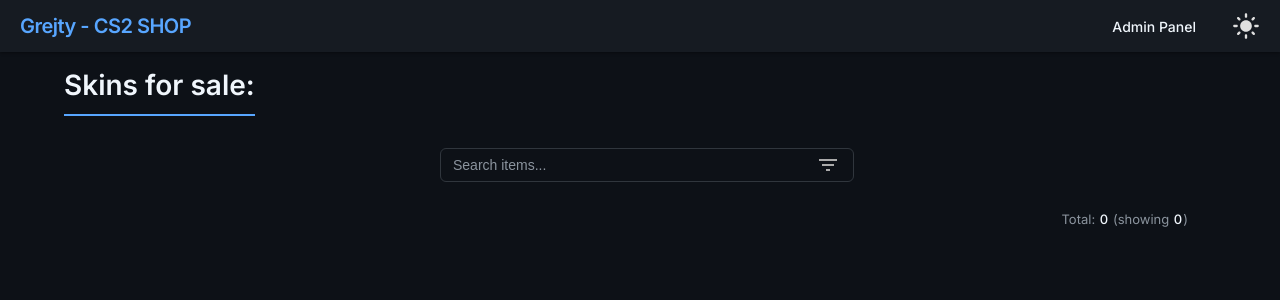
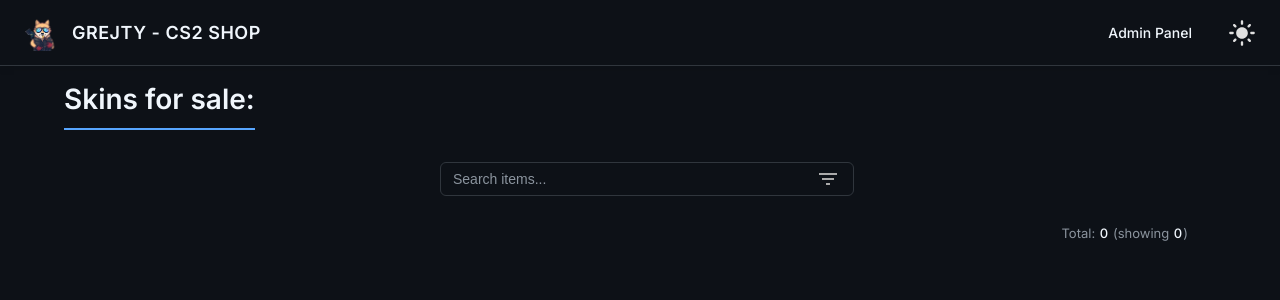
Before and after one commit to grejty/CS2-Inventory-Web-Showroom, a Django app: page / in a window 1280 px wide. Shown: the top 300 px of the page. Run offline with Django 4.2, Linux system fonts and the light colour scheme.

Commit message:
Refactor main.css and base.html: Update top navigation styles for improved aesthetics, add site logo, and enhance branding with new images

```diff
--- a/static/css/main.css
+++ b/static/css/main.css
@@ -57,35 +57,51 @@ main {
 
 /* Top Navigation Bar */
 .top-nav {
-    background-color: var(--bg-secondary);
-    padding: 0 20px;
     display: flex;
     justify-content: space-between;
     align-items: center;
-    box-shadow: 0 1px 3px var(--shadow-color);
-    height: 52px;
+    padding: 14px 24px;
+    background: var(--bg-color); /* Using bg-color instead of bg-primary for a solid background */
+    border-bottom: 1px solid var(--border-color);
     position: sticky;
     top: 0;
     z-index: 1000;
-    backdrop-filter: blur(10px);
-    -webkit-backdrop-filter: blur(10px);
+    box-shadow: 0 2px 8px rgba(0, 0, 0, 0.1);
+    animation: slideIn 0.6s ease-out;
 }
 
-.site-branding h1 {
-    font-size: 20px;
-    font-weight: 600;
-    margin: 0;
-    color: var(--accent-color);
-    letter-spacing: -0.5px;
+.site-branding {
+    display: flex;
+    align-items: center;
+    gap: 12px;
 }
 
-/* Remove underline from home link */
-.site-branding a {
-    text-decoration: none;
+.site-logo {
+    height: auto; /* Increased from 36px to 48px */
+    width: auto;
+    display: block;
+    transition: transform 0.2s ease;
 }
 
-.site-branding a:hover h1 {
-    color: var(--accent-hover);
+.site-title {
+    font-size: 18px;
+    font-weight: 600;
+    color: var(--text-color);
+    margin: 0;
+    text-transform: uppercase;
+    letter-spacing: 0.5px;
+}
+
+.site-branding a {
+    display: flex;
+    align-items: center;
+    gap: 12px;
+    text-decoration: none;
+    color: var(--text-color);
+}
+
+.site-branding a:hover .site-logo {
+    transform: scale(1.05);
 }
 
 .nav-controls {
@@ -931,3 +947,14 @@ main {
 .justify-end {
     justify-content: flex-end !important;
 }
+
+.site-logo {
+    height: 36px;
+    width: auto;
+    display: block;
+    transition: transform 0.2s ease;
+}
+
+.site-branding a:hover .site-logo {
+    transform: scale(1.05);
+}
--- a/templates/base.html
+++ b/templates/base.html
@@ -5,6 +5,7 @@
     <meta charset="UTF-8">
     <meta name="viewport" content="width=device-width, initial-scale=1.0">
     <title>{% block title %}CS2 Inventory Showroom{% endblock %}</title>
+    <link rel="icon" type="image/png" href="{% static 'images/thumbnail.png' %}">
     <link rel="stylesheet" href="https://fonts.googleapis.com/css2?family=Inter:wght@300;400;500;600;700&display=swap">
     <link rel="stylesheet" href="{% static 'css/main.css' %}">
     {% block styles %}{% endblock %}
@@ -13,7 +14,8 @@
     <div class="top-nav">
         <div class="site-branding">
             <a href="{% url 'inventory:index' %}">
-                <h1>Grejty - CS2 SHOP</h1>
+                <img src="{% static 'images/Avatar-Transparent.png' %}" alt="Grejty - CS2 SHOP" class="site-logo">
+                <span class="site-title">Grejty - CS2 Shop</span>
             </a>
         </div>
         <div class="nav-controls">
```
Also changed, not shown: static/images/Avatar-Transparent.png (added), 1 other file.
